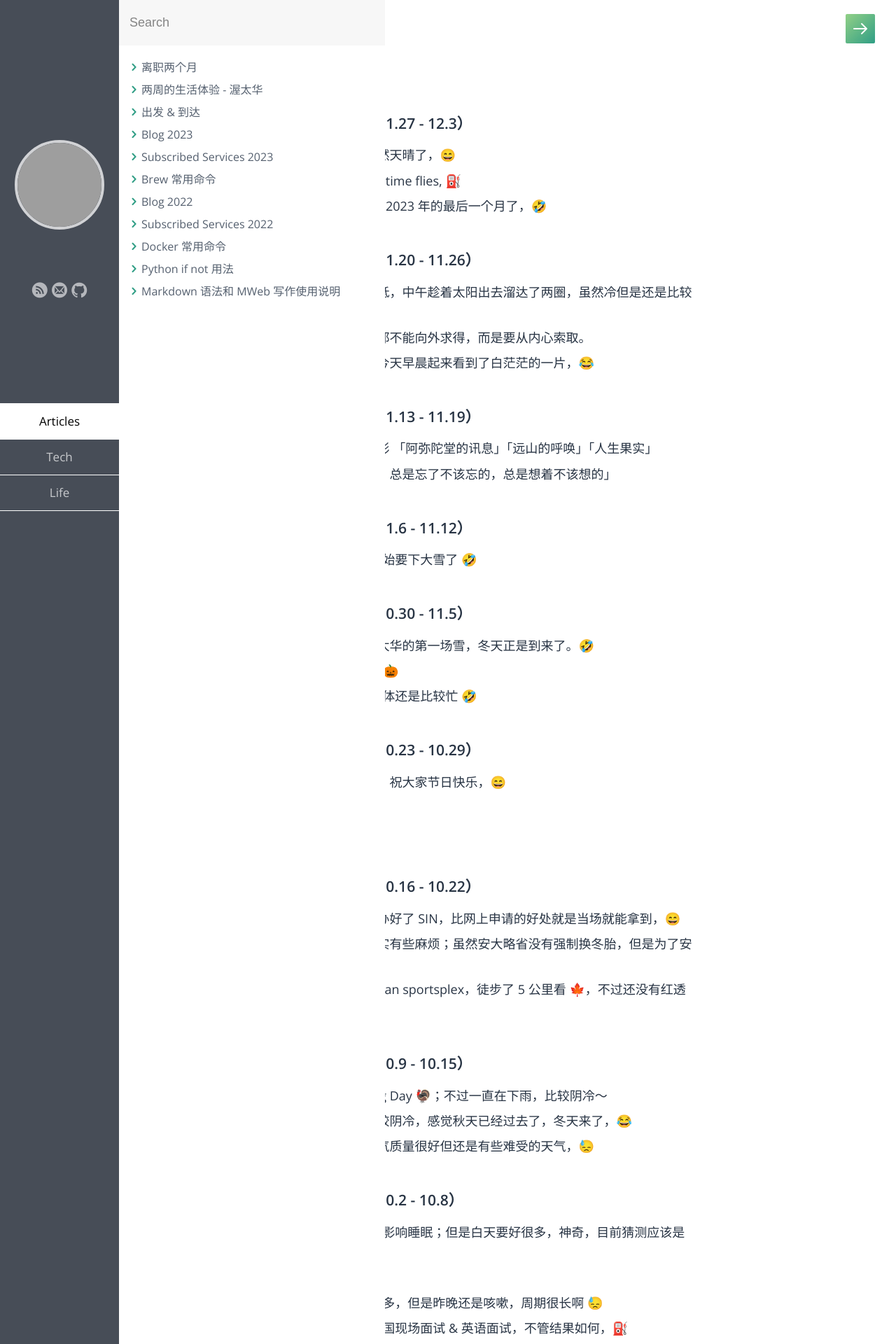
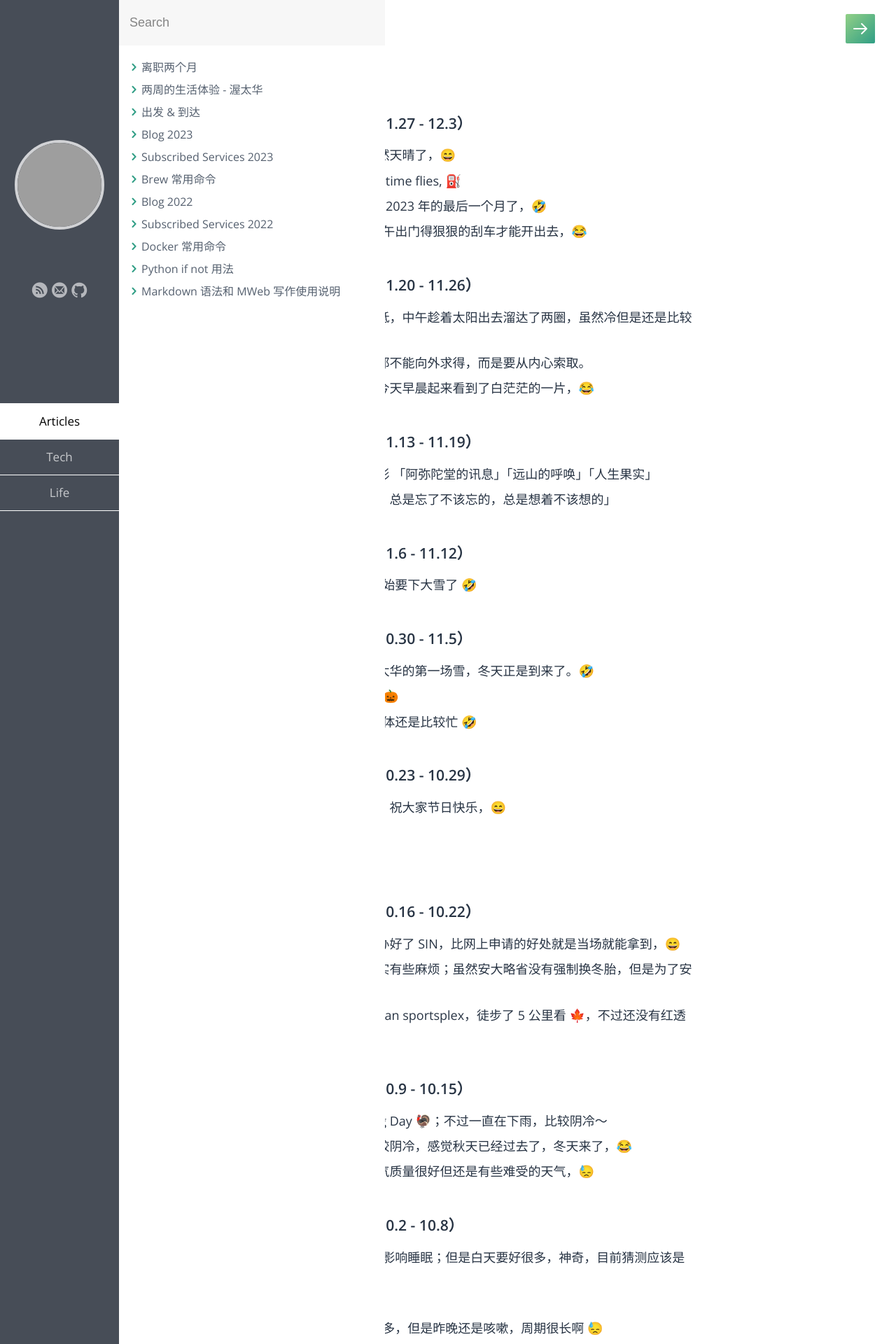
Before and after one commit to samxupeiran/samxupeiran.github.io, a Jekyll site: the page built from _posts/life/2023-01-03-my-blog.md, in a window 1280 px wide. Shown: the top 1920 px of the page at 70% size. Built offline with Jekyll 4.4.1, drawn with Linux system fonts in a browser that asks for light colours; some web fonts are replaced; some of the changed text lies outside the part shown; grey boxes are pictures that could not be loaded.

Commit message:
feat: add weekly blog 12.2

```diff
--- a/_posts/life/2023-01-03-my-blog.md
+++ b/_posts/life/2023-01-03-my-blog.md
@@ -10,6 +10,7 @@ tags: Blog
      - 11.28 昨晚下雪，今天竟然天晴了，😄
      - 11.30 End of November, time flies, ⛽️
      - 12.1 新的一个月了，也是 2023 年的最后一个月了，🤣
+     - 12.2 今天算是大雪了，上午出门得狠狠的刮车才能开出去，😂
 
 - ### 2023 年 11 月 第 4 周（11.20 - 11.26）
      - 11.20 今天体感温度非常低，中午趁着太阳出去溜达了两圈，虽然冷但是还是比较舒服的，😄
```
